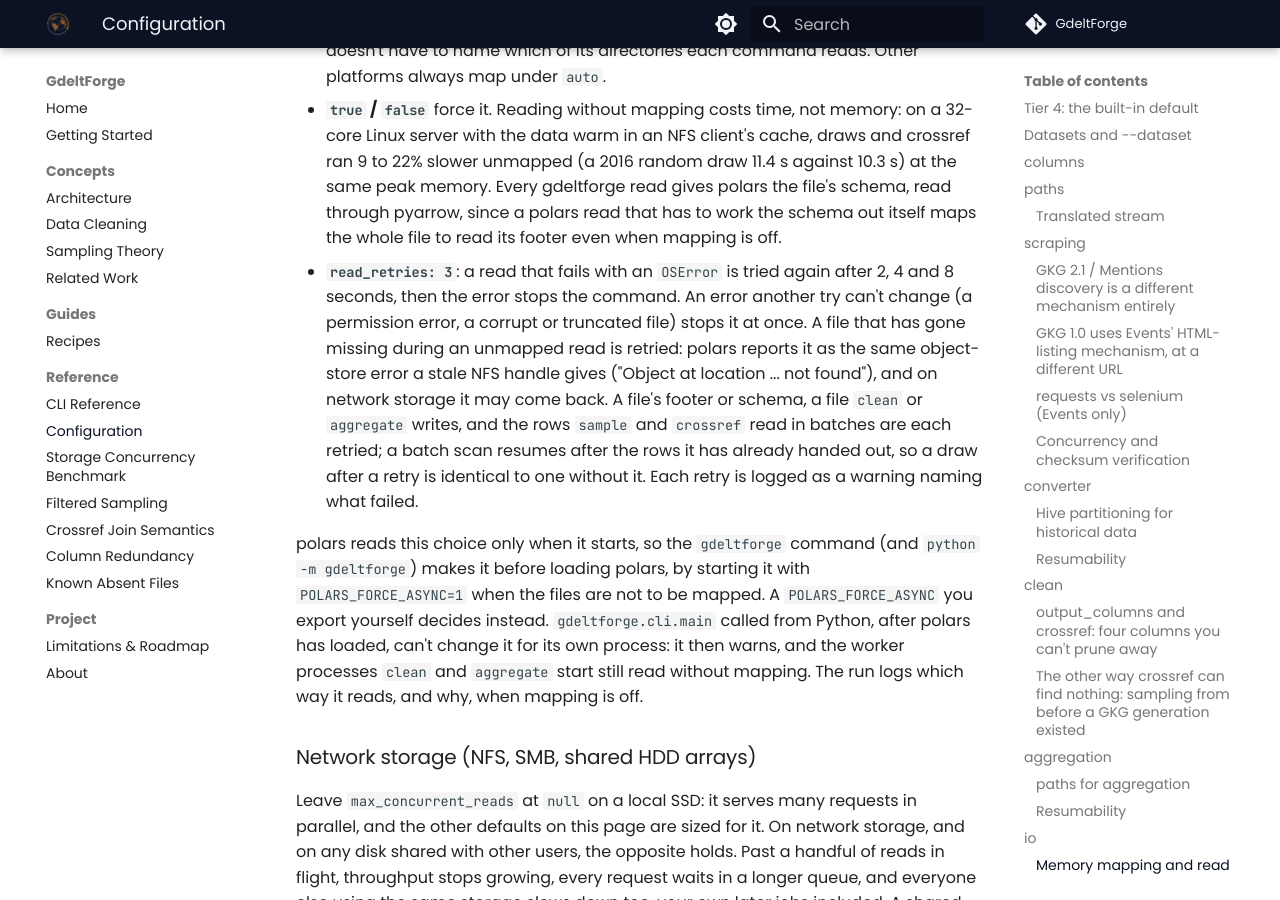
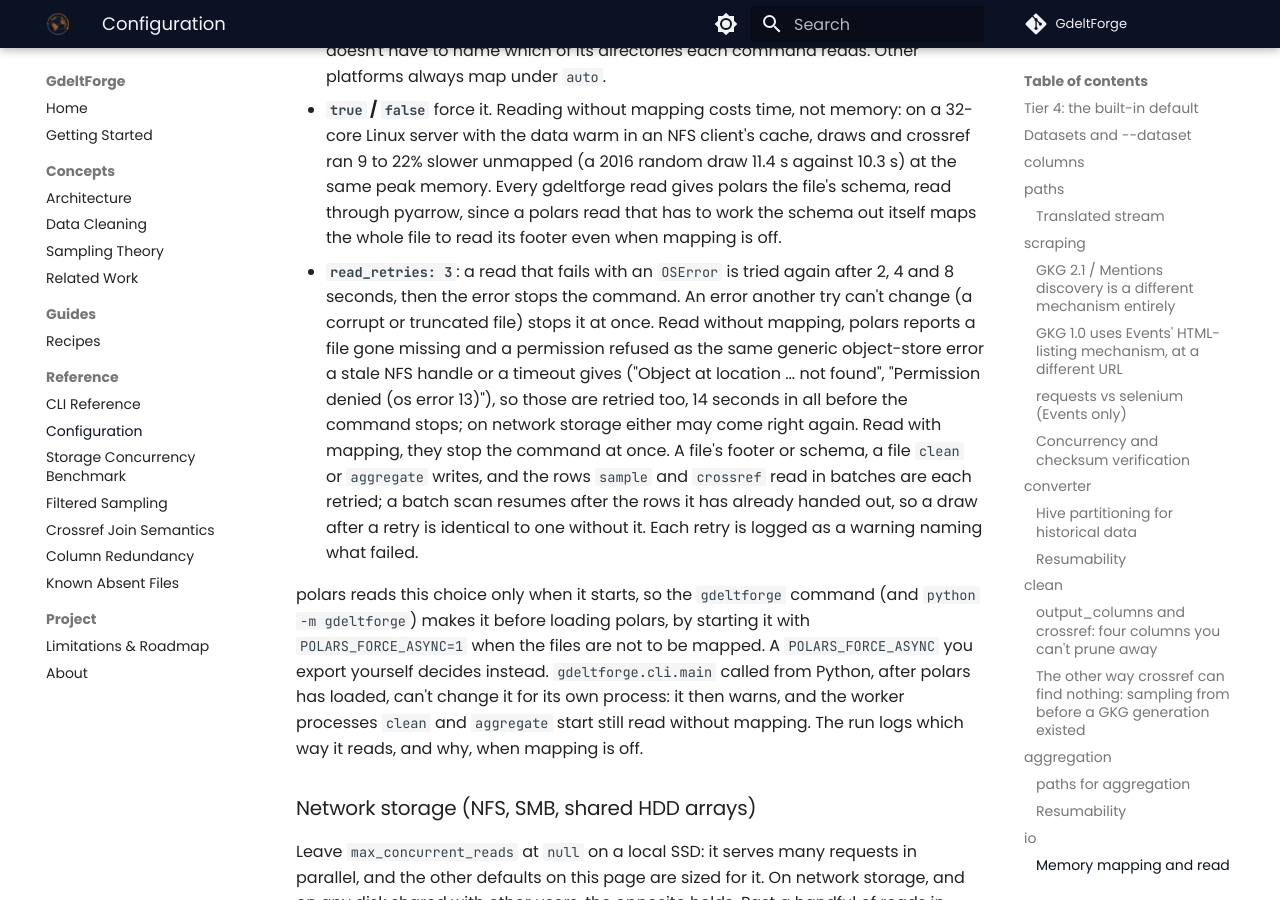
Before and after one commit to Vinicius-Teixeirac/GdeltForge, an MkDocs documentation site: the page built from docs/configuration.md, in a window 1280 px wide and 900 px high, scrolled down 18893 px. Built offline with MkDocs 1.6.1 and Material for MkDocs 9.7.7, drawn with Linux system fonts in a browser that asks for light colours; comment, search, counter and statistics services are not loaded.

Commit message:
docs(io): say unmapped permission errors are retried
The docs said a permission error stops a command at once. Read without
mapping, polars reports a refused permission as the same generic
object-store error it gives a timeout or a stale NFS handle, so it is
retried three times (14 s) like a missing file before the command
stops; read with mapping it stops at once.

Claude Code has been used: the brief below condenses the session:

    A second independent test of the 0.18.0 candidate on a Linux
    server with NFS passed with findings: a draw resumed from a
    checkpoint saved mid-scan peaks up to 2.6x (slicing before the
    row index keeps the filter out of the Parquet read), a resumed
    crossref maps its checkpoint parts, the checkpoint directory
    guard misses some directories, and the docs are wrong on
    unmapped permission errors and on start-up reads under the cap.
    Fix them all before release.

Co-Authored-By: Claude Opus 5.5 <noreply@anthropic.com>

```diff
--- a/docs/configuration.md
+++ b/docs/configuration.md
@@ -309,7 +309,7 @@ polars memory-maps the local Parquet files it reads: their pages are read from d
 
 - **`memory_map: auto`** (the default) maps unless one of the directories under `paths` is on a network filesystem. Linux reads `/proc/mounts` (NFS, SMB/CIFS, CephFS, GlusterFS, Lustre, GPFS, BeeGFS, sshfs and similar FUSE mounts count as network; WSL's view of the Windows disk does not); Windows counts UNC paths and mapped network drives. One network directory is enough to turn mapping off for every command: on a local disk the difference is small, so a shared configuration doesn't have to name which of its directories each command reads. Other platforms always map under `auto`.
 - **`true` / `false`** force it. Reading without mapping costs time, not memory: on a 32-core Linux server with the data warm in an NFS client's cache, draws and crossref ran 9 to 22% slower unmapped (a 2016 random draw 11.4 s against 10.3 s) at the same peak memory. Every gdeltforge read gives polars the file's schema, read through pyarrow, since a polars read that has to work the schema out itself maps the whole file to read its footer even when mapping is off.
-- **`read_retries: 3`**: a read that fails with an `OSError` is tried again after 2, 4 and 8 seconds, then the error stops the command. An error another try can't change (a permission error, a corrupt or truncated file) stops it at once. A file that has gone missing during an unmapped read is retried: polars reports it as the same object-store error a stale NFS handle gives ("Object at location ... not found"), and on network storage it may come back. A file's footer or schema, a file `clean` or `aggregate` writes, and the rows `sample` and `crossref` read in batches are each retried; a batch scan resumes after the rows it has already handed out, so a draw after a retry is identical to one without it. Each retry is logged as a warning naming what failed.
+- **`read_retries: 3`**: a read that fails with an `OSError` is tried again after 2, 4 and 8 seconds, then the error stops the command. An error another try can't change (a corrupt or truncated file) stops it at once. Read without mapping, polars reports a file gone missing and a permission refused as the same generic object-store error a stale NFS handle or a timeout gives ("Object at location ... not found", "Permission denied (os error 13)"), so those are retried too, 14 seconds in all before the command stops; on network storage either may come right again. Read with mapping, they stop the command at once. A file's footer or schema, a file `clean` or `aggregate` writes, and the rows `sample` and `crossref` read in batches are each retried; a batch scan resumes after the rows it has already handed out, so a draw after a retry is identical to one without it. Each retry is logged as a warning naming what failed.
 
 polars reads this choice only when it starts, so the `gdeltforge` command (and `python -m gdeltforge`) makes it before loading polars, by starting it with `POLARS_FORCE_ASYNC=1` when the files are not to be mapped. A `POLARS_FORCE_ASYNC` you export yourself decides instead. `gdeltforge.cli.main` called from Python, after polars has loaded, can't change it for its own process: it then warns, and the worker processes `clean` and `aggregate` start still read without mapping. The run logs which way it reads, and why, when mapping is off.
 
```
